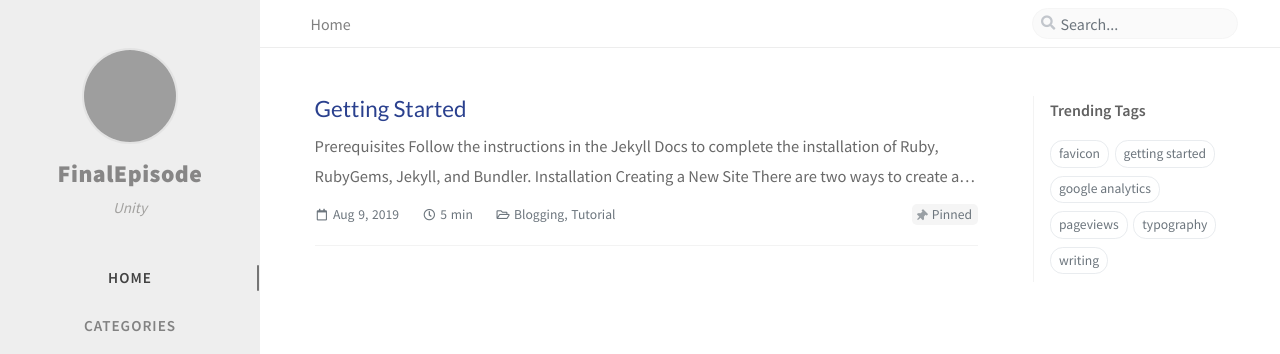
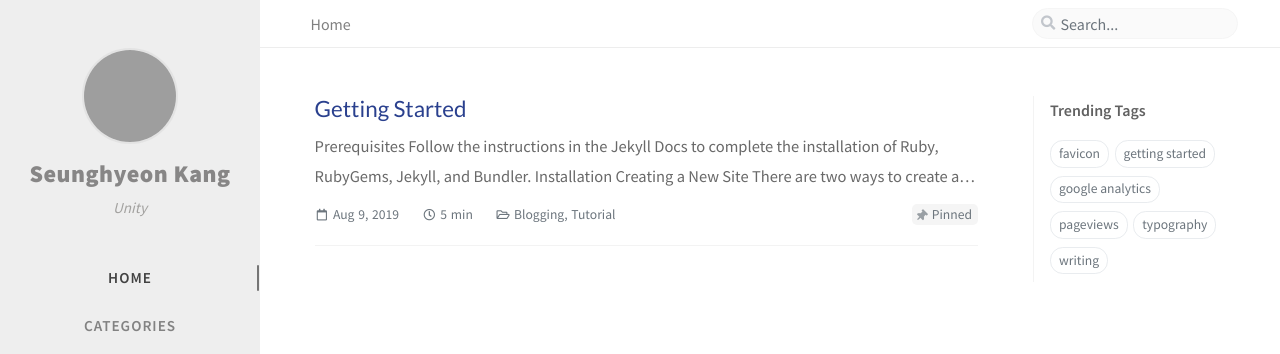
Before and after one commit to ksh1283f/ksh1283f.github.io, a Jekyll site: the page built from docs/index.html, in a window 1280 px wide. Shown: the top 354 px of the page. Built offline with Jekyll 4.4.1, drawn with Linux system fonts in a browser that asks for light colours; nearby versions of some CDN libraries; comment, search, counter and statistics services are not loaded; grey boxes are pictures that could not be loaded.

Commit message:
211226 change url

```diff
--- a/docs/_config.yml
+++ b/docs/_config.yml
@@ -18,7 +18,7 @@
 # jekyll-seo-tag settings › https://github.com/jekyll/jekyll-seo-tag/blob/master/docs/usage.md
 # ↓ --------------------------
 
-title: FinalEpisode                          # the main title
+title: Seunghyeon Kang                          # the main title
 
 tagline: Unity   # it will display as the sub-title
 
@@ -28,7 +28,7 @@
   2019년 1월 ~ 2019년 9월
 
 # fill in the protocol & hostname for your site, e.g., 'https://username.github.io'
-url: 'https://ksh1283f.github.io/FinalEpisode/'
+url: 'https://ksh1283f.github.io'
 
 github:
   username: ksh1283f             # change to your github username
```
